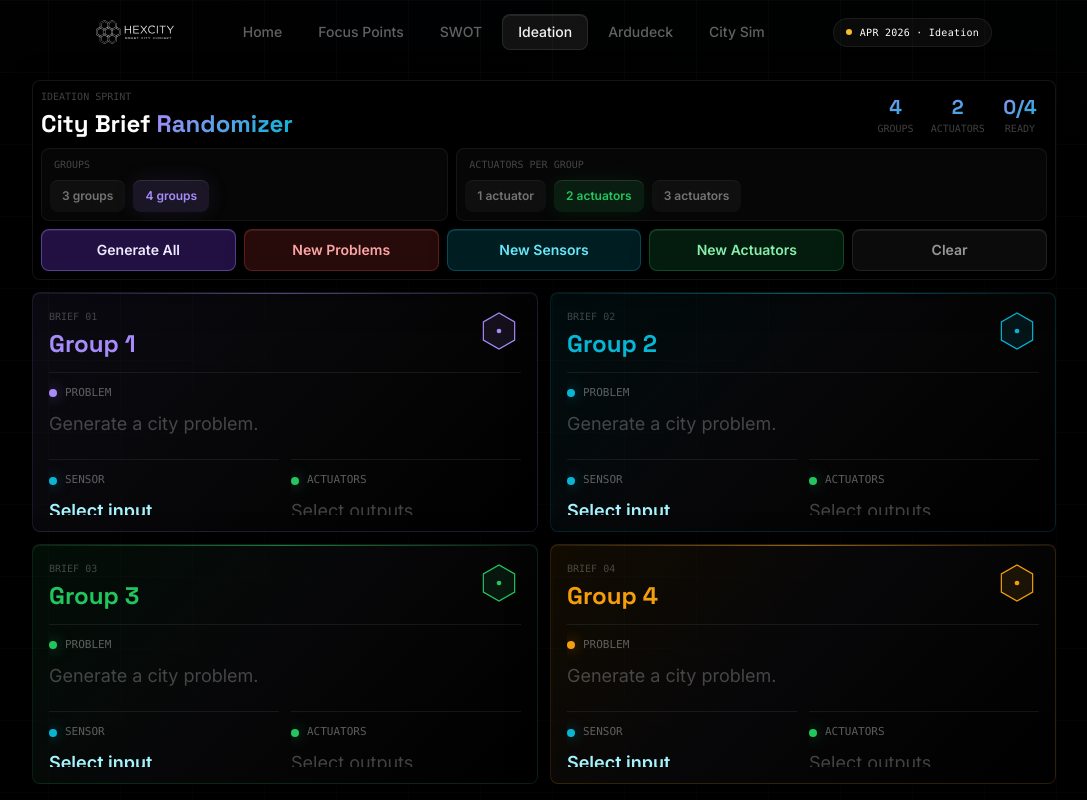
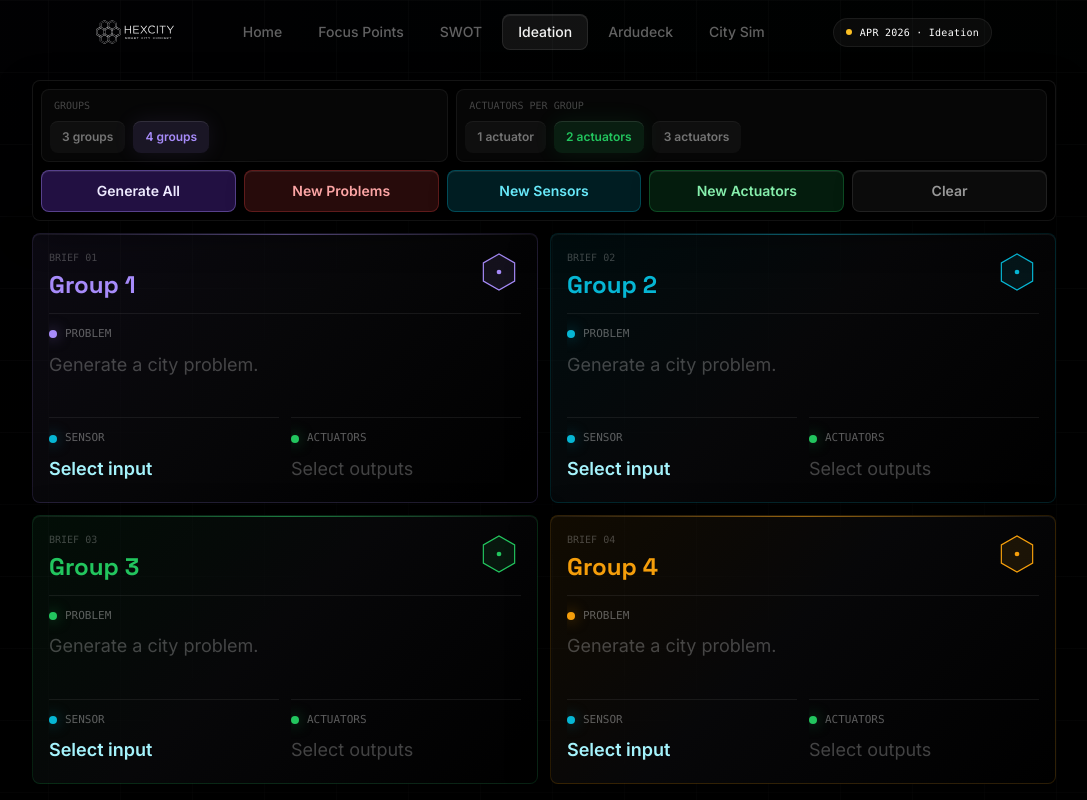
Before and after one commit to leomelchior21/HexCity, a Next.js app: page /ideation in a window 1280 px wide. Shown: the whole page, without its empty margins (96-1183 px from the left). Built offline with nearby package versions, Linux system fonts and the light colour scheme; a web font is replaced by a local one.

Commit message:
Simplify ideation controls

```diff
--- a/app/ideation/page.tsx
+++ b/app/ideation/page.tsx
@@ -1,6 +1,6 @@
 "use client";
 
-import { useMemo, useState } from "react";
+import { useState } from "react";
 import Navbar from "@/components/Navbar";
 
 type ProblemDomain = {
@@ -211,10 +211,6 @@ function updateIndexedBriefs<T>(
   }));
 }
 
-function hasGeneratedBrief(brief: GroupBrief) {
-  return Boolean(brief.problem && brief.sensor && brief.actuators);
-}
-
 function formatOptionLabel(value: number, noun: string) {
   if (value === 1) return `1 ${noun}`;
   return `${value} ${noun}s`;
@@ -257,11 +253,6 @@ export default function IdeationPage() {
     sensor: 0,
     actuator: 0,
   });
-
-  const generatedCount = useMemo(
-    () => briefs.filter(hasGeneratedBrief).length,
-    [briefs]
-  );
 
   const selectGroupCount = (count: number) => {
     setGroupCount(count);
@@ -351,23 +342,6 @@ export default function IdeationPage() {
             }}
           >
             <div className="flex flex-col gap-2">
-              <div className="flex flex-col lg:flex-row lg:items-center gap-2 lg:justify-between">
-                <div>
-                  <p className="text-[10px] font-mono uppercase text-white/25 mb-1">
-                    Ideation Sprint
-                  </p>
-                  <h1 className="font-display text-xl md:text-2xl font-bold leading-none">
-                    City Brief <span className="gradient-text">Randomizer</span>
-                  </h1>
-                </div>
-
-                <div className="grid grid-cols-3 gap-2 text-center">
-                  <Metric value={String(groupCount)} label="groups" />
-                  <Metric value={String(actuatorCount)} label="actuators" />
-                  <Metric value={`${generatedCount}/${groupCount}`} label="ready" />
-                </div>
-              </div>
-
               <div className="grid lg:grid-cols-[1fr_1.45fr] gap-2">
                 <OptionGroup label="Groups">
                   {GROUP_OPTIONS.map((count) => (
@@ -439,17 +413,7 @@ export default function IdeationPage() {
           </div>
         </div>
       </section>
-
     </main>
-  );
-}
-
-function Metric({ value, label }: { value: string; label: string }) {
-  return (
-    <div>
-      <div className="font-display text-lg md:text-xl font-bold gradient-text">{value}</div>
-      <div className="text-[10px] text-white/25 font-mono uppercase">{label}</div>
-    </div>
   );
 }
 
```
